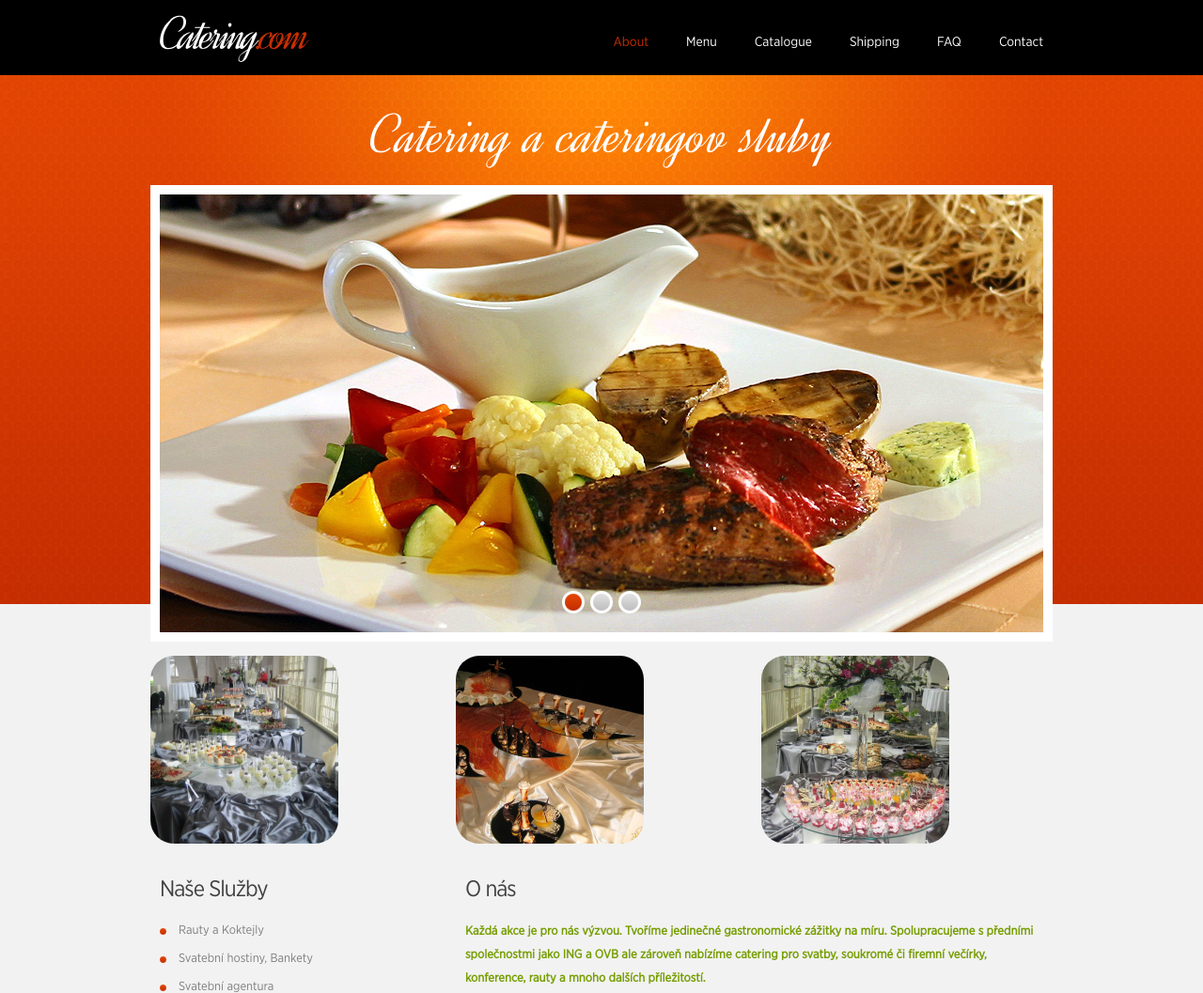
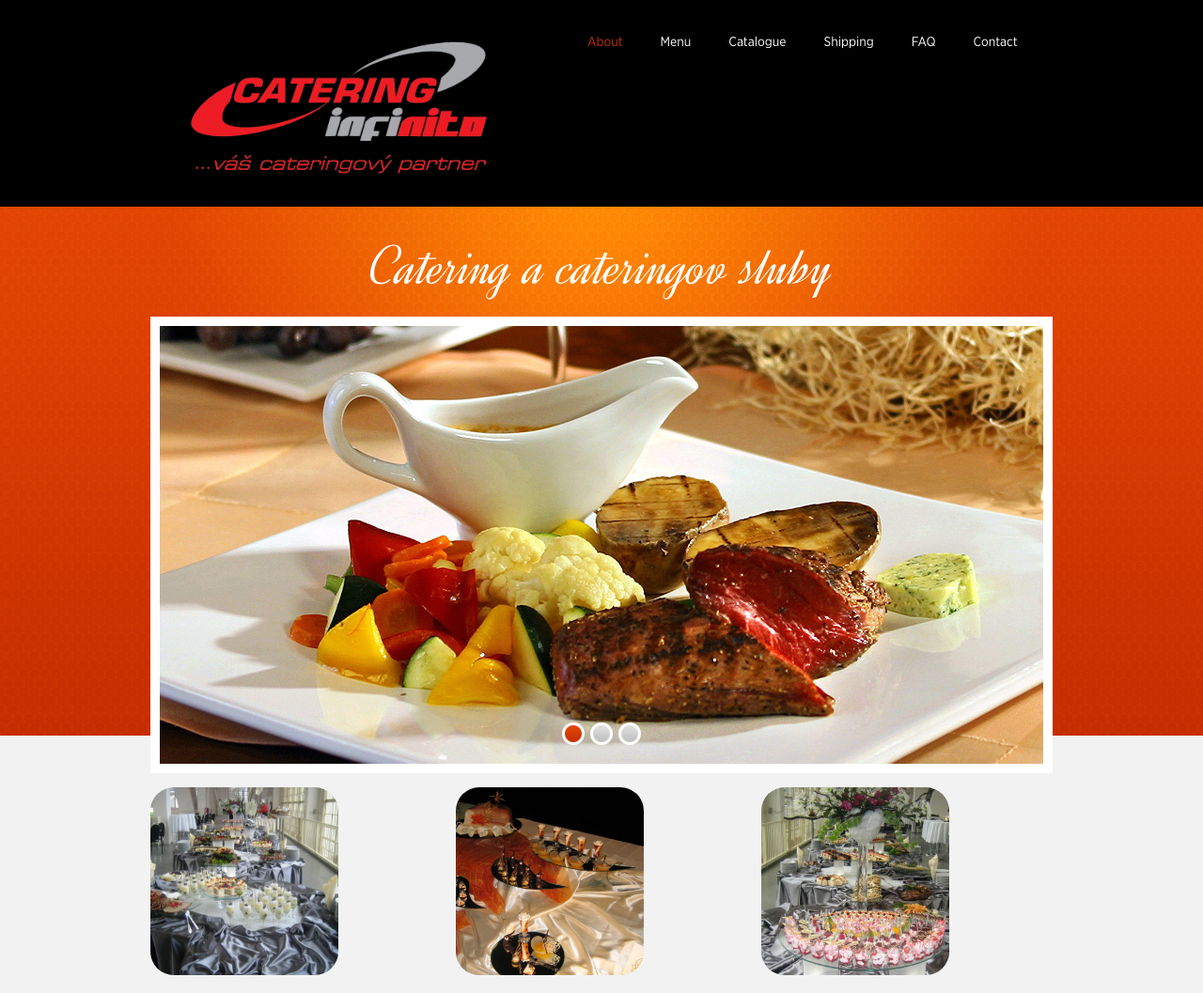
Before and after one commit to schaumannj/catering, a plain HTML site: page index.html in a window 1280 px wide. Shown: the top 1057 px of the page at 94% size. Drawn offline with Linux system fonts and the light colour scheme.

Commit message:
Logo changes

```diff
--- a/css/style.css
+++ b/css/style.css
@@ -71,9 +71,22 @@ a:hover {
 	float:left;
 }
 
+.logo {
+	width: 100 %;
+	height: 200px;
+	float: left;
+  }
+
+.row-top {
+	text-align: left;
+
+  }
+
 .wrapper {
-	width:100%;
-	overflow:hidden;
+    width: 100%;
+    overflow: hidden;
+    display: flex;
+
 }
 .extra-wrap {
 	overflow:hidden;
--- a/index.html
+++ b/index.html
@@ -23,7 +23,7 @@
   <div class="row-top">
     <div class="main">
       <div class="wrapper">
-        <h1><a href="index.html">Catering<span>.com</span></a></h1>
+        <img alt=""><a href="index.html"><img src="./FOTO/logo.png " alt="" class="logo"></a><img>
         <nav>
           <ul class="menu">
             <li><a class="active" href="index.html">About</a></li>
```
